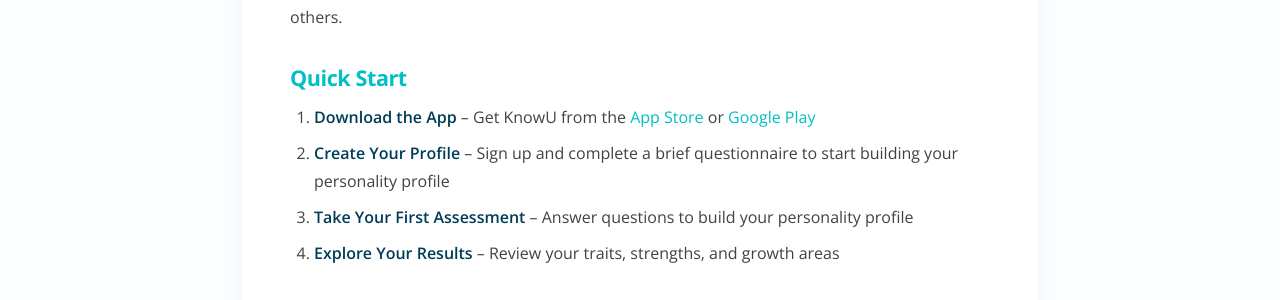
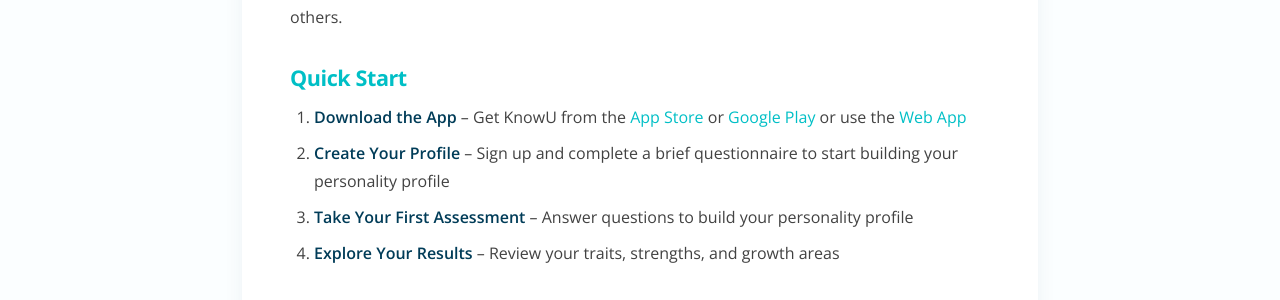
Before and after one commit to maksimluzik/knowu, a Jekyll site: the page built from manual.markdown, in a window 1280 px wide and 900 px high. Shown: the part 408-708 px from the top of the window. Built offline with Jekyll 4.4.1, drawn with Linux system fonts in a browser that asks for light colours.

Commit message:
added web to manual

```diff
--- a/manual.markdown
+++ b/manual.markdown
@@ -10,7 +10,7 @@
 
 ### Quick Start
 
-1. **Download the App** – Get KnowU from the [App Store](/ios/) or [Google Play](/android/)
+1. **Download the App** – Get KnowU from the [App Store](/ios/) or [Google Play](/android/) or use the [Web App](https://web.knowu.app)
 2. **Create Your Profile** – Sign up and complete a brief questionnaire to start building your personality profile
 3. **Take Your First Assessment** – Answer questions to build your personality profile
 4. **Explore Your Results** – Review your traits, strengths, and growth areas
```
